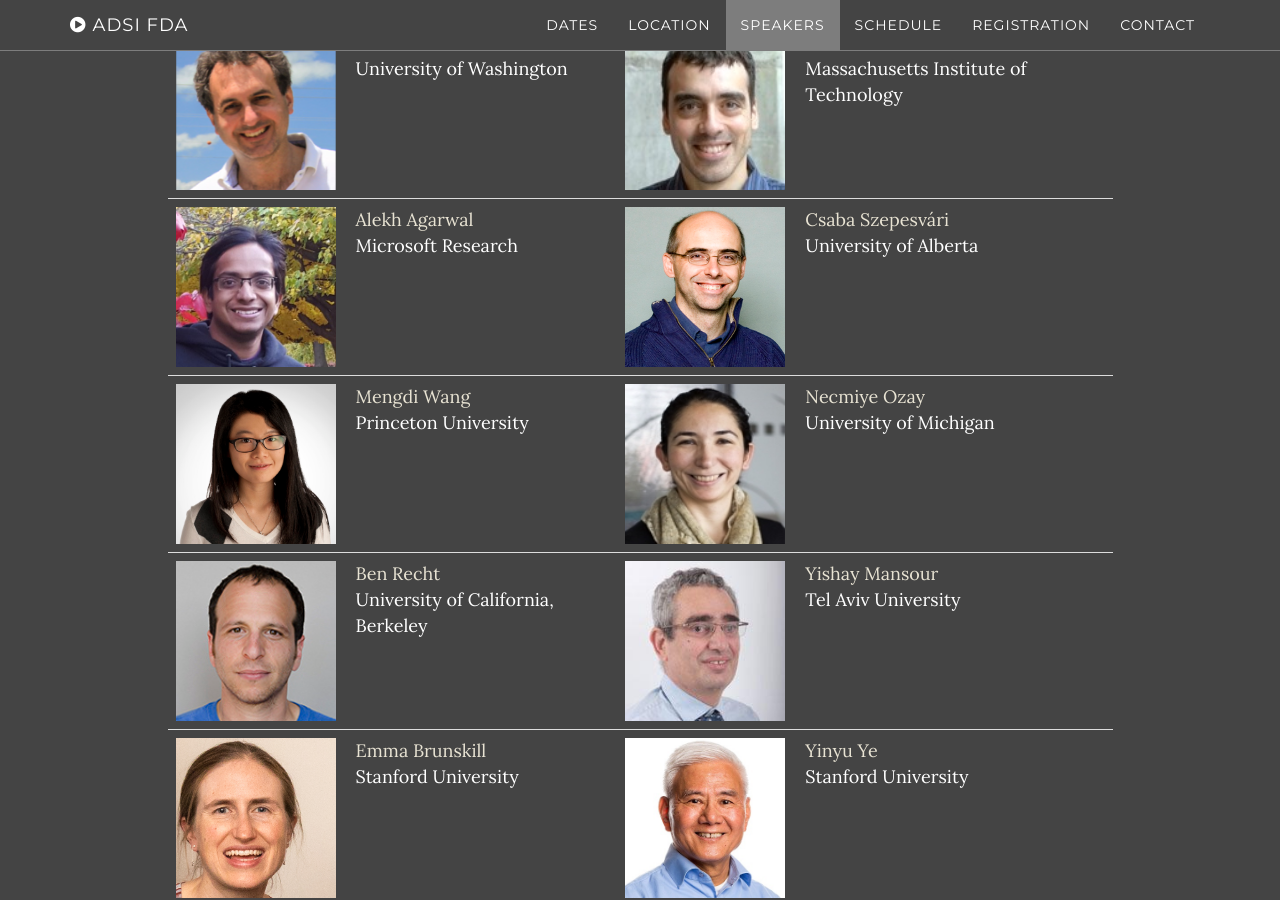
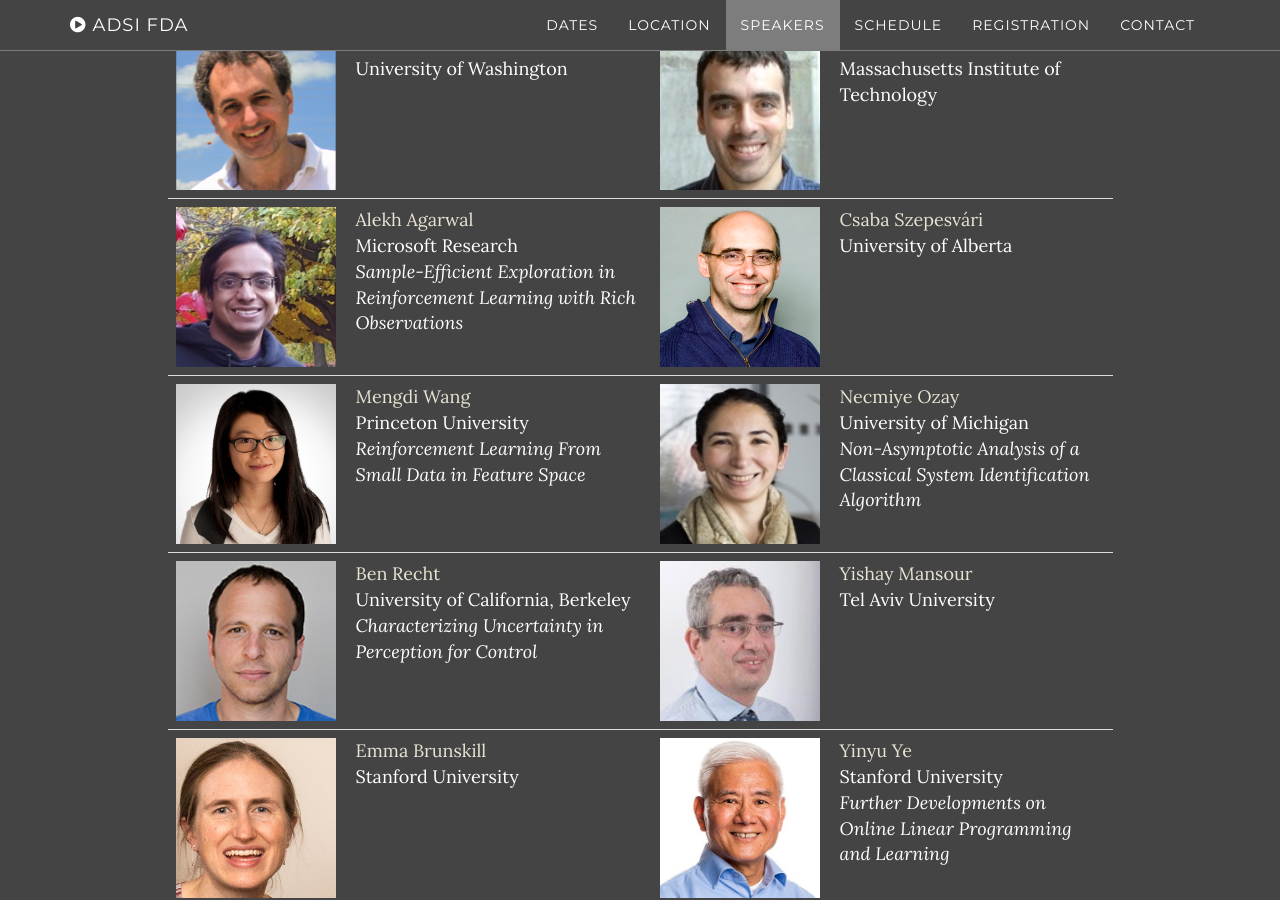
Before and after one commit to kgjamieson/ifds-workshop-2025, a Jekyll site: the page built from index.html, in a window 1280 px wide and 900 px high, scrolled down 2445 px. Built offline with Jekyll 4.4.1, drawn with Linux system fonts in a browser that asks for light colours; some of the changed text lies outside the part shown.

Commit message:
Adding talk titles

```diff
--- a/_includes/speakers.html
+++ b/_includes/speakers.html
@@ -14,19 +14,20 @@
 </tr>
 <tr>
 <td class="thumb"><img src="img/instructors/alekh.jpg"></td>
-<td><a href="http://alekhagarwal.net/">Alekh Agarwal</a> <br />Microsoft Research<br /><i> </i></td>
+<td><a href="http://alekhagarwal.net/">Alekh Agarwal</a> <br />Microsoft Research<br /><i>Sample-Efficient Exploration in Reinforcement Learning with Rich Observations</i></td>
 <td class="thumb"><img src="img/instructors/csaba.jpg"></td>
 <td><a href="https://sites.ualberta.ca/~szepesva/">Csaba Szepesvári</a> <br />University of Alberta<br /><i> </i></td>
 </tr>
 <tr>
 <td class="thumb"><img src="img/instructors/mengdi.jpeg"></td>
-<td><a href="https://mwang.princeton.edu/">Mengdi Wang</a><br />Princeton University<br /><i> </i></td>
+<td><a href="https://mwang.princeton.edu/">Mengdi Wang</a><br />Princeton University<br /><i>Reinforcement Learning From Small Data in Feature Space </i></td>
 <td class="thumb"><img src="img/instructors/necmiye.jpg"></td>
-<td><a href="http://web.eecs.umich.edu/~necmiye/">Necmiye Ozay</a> <br />University of Michigan<br /><i> </i></td>
+<td><a href="http://web.eecs.umich.edu/~necmiye/">Necmiye Ozay</a> <br />University of Michigan<br /><i>Non-Asymptotic Analysis of a
+Classical System Identification Algorithm</i></td>
 </tr>
 <tr>
 <td class="thumb"><img src="img/instructors/ben.jpg"></td>
-<td><a href="https://people.eecs.berkeley.edu/~brecht/">Ben Recht</a><br />University of California, Berkeley<br /><i> </i></td>
+<td><a href="https://people.eecs.berkeley.edu/~brecht/">Ben Recht</a><br />University of California, Berkeley<br /><i>Characterizing Uncertainty in Perception for Control</i></td>
 <td class="thumb"><img src="img/instructors/yishay.jpg"></td>
 <td><a href="http://www.cs.tau.ac.il/~mansour/">Yishay Mansour</a> <br />Tel Aviv University<br /><i> </i></td>
 </tr>
@@ -34,13 +35,13 @@
 <td class="thumb"><img src="img/instructors/emma.jpg"></td>
 <td><a href="https://cs.stanford.edu/people/ebrun/">Emma Brunskill</a><br />Stanford University<br /><i> </i></td>
 <td class="thumb"><img src="img/instructors/yinyu.jpg"></td>
-<td><a href="https://web.stanford.edu/~yyye/">Yinyu Ye</a> <br />Stanford University<br /><i> </i></td>
+<td><a href="https://web.stanford.edu/~yyye/">Yinyu Ye</a> <br />Stanford University<br /><i>Further Developments on Online Linear Programming and Learning</i></td>
 </tr>
 <tr>
 <td class="thumb"><img src="img/instructors/daniel.jpg"></td>
 <td><a href="https://djrusso.github.io/">Daniel Russo</a> <br />Columbia University<br /><i> </i></td>
 <td class="thumb"><img src="img/instructors/byron.jpg"></td>
-<td><a href="https://www.cc.gatech.edu/~bboots3/">Byron Boots</a> <br />Georgia Institute of Technology<br /><i> </i></td>
+<td><a href="https://www.cc.gatech.edu/~bboots3/">Byron Boots</a> <br />Georgia Institute of Technology<br /><i>An Online Learning Approach to Model Predictive Control</i></td>
 </tr>
 <tr>
 <td class="thumb"><img src="img/instructors/vikash.jpg"></td>
```
Also changed, not shown: 1 other file.
